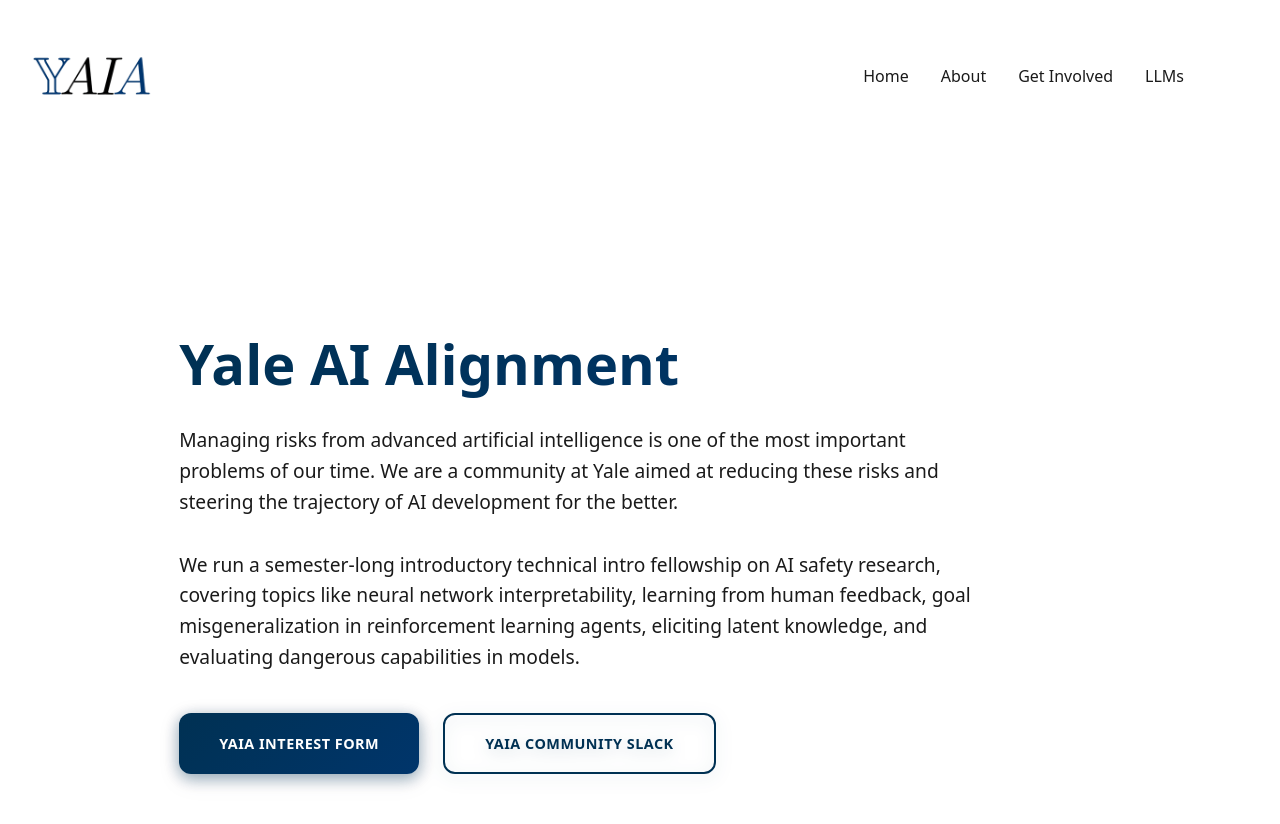
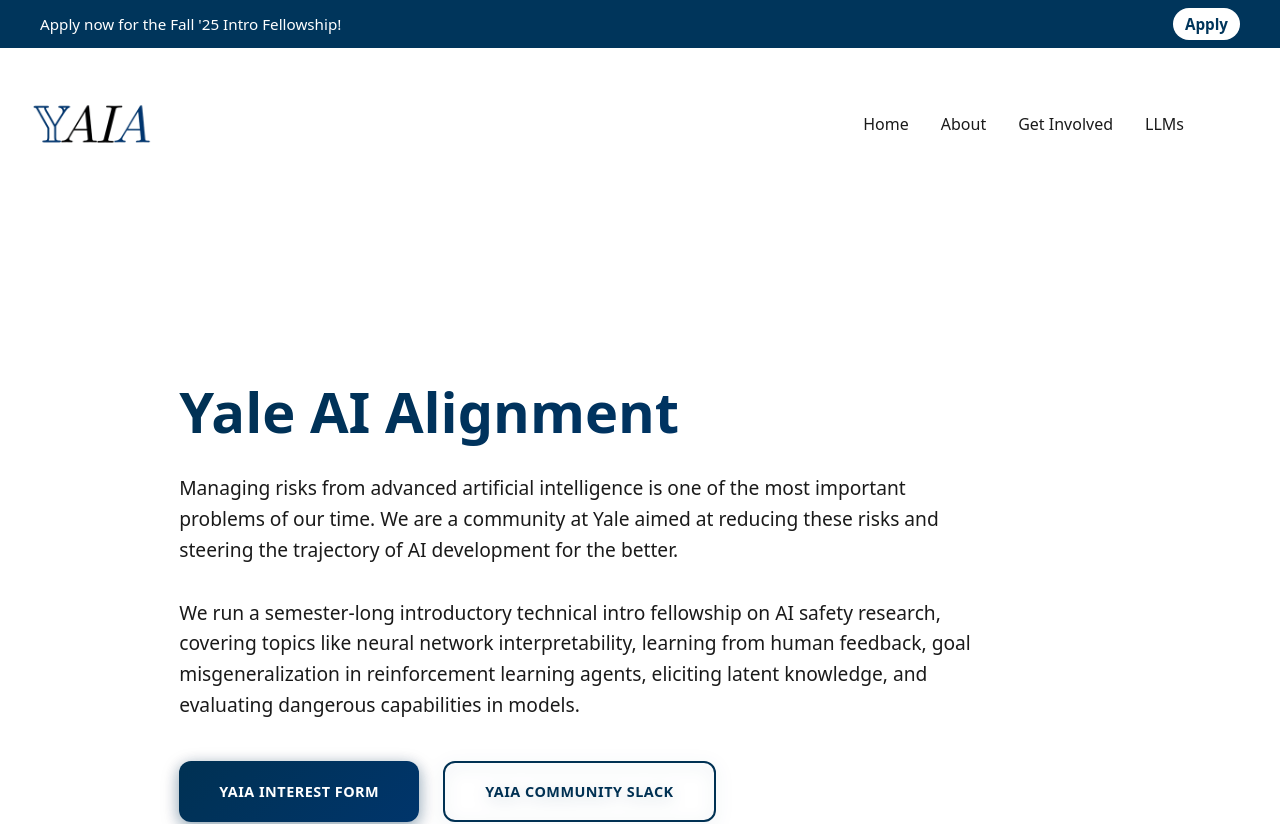
Before and after one commit to yejun-yun/yaleaia-website, a React (Create React App) app in the folder frontend/: page / in a window 1280 px wide. Shown: the top 824 px of the page. Built offline with nearby package versions, Linux system fonts and the light colour scheme; no server answers.

Commit message:
added intro fellowship banner

```diff
--- a/frontend/src/pages/Notificationbar.js
+++ b/frontend/src/pages/Notificationbar.js
@@ -1,9 +1,22 @@
 import React from 'react';
-import { Link } from 'react-router-dom';
-import '../styles/Navbar.css';
+import '../styles/Notificationbar.css';
 
 function Notificationbar() {
-  return null;
+  return (
+    <div className="notificationbar">
+      <div className="notificationbar-content">
+        <span>Apply now for the Fall '25 Intro Fellowship!</span>
+        <a
+          className="notificationbar-link"
+          href="https://docs.google.com/forms/d/e/1FAIpQLScT6ig0l_TrJuYeR2ae4_9oCzWZXaeEdHCzF7WFqUi25HCiyw/viewform?usp=dialog"
+          target="_blank"
+          rel="noopener noreferrer"
+        >
+          Apply
+        </a>
+      </div>
+    </div>
+  );
 }
 
 export default Notificationbar
--- a/frontend/src/styles/Notificationbar.css
+++ b/frontend/src/styles/Notificationbar.css
@@ -1,33 +1,35 @@
 .notificationbar {
-    background-color: white;
-    padding: .5rem 6rem;
+    background-color: #00355b;
+    color: white;
+    padding: .5rem 1rem;
+    display: flex;
+    justify-content: center;
+    align-items: center;
+    position: sticky;
+    top: 0;
+    z-index: 1000;
+    box-shadow: var(--shadow-standard-light);
+    font-size: 0.95rem;
+}
+
+.notificationbar-content {
+    width: 100%;
+    max-width: 1200px;
     display: flex;
     justify-content: space-between;
     align-items: center;
-    position: fixed;
-    width: 100%;
-    top: 0;
-    z-index: 1000;
-    margin-bottom: 1000px;
-    box-shadow: var(--shadow-standard-light); /* Added for better light mode visibility */
-    font-size: small;
-  }
+    gap: 12px;
+}
 
-  .navbar-logo a {
-    color: var(--primary-dark-blue);
-    font-size: 1.5rem;
-    font-weight: bold;
+.notificationbar-link {
+    color: #00355b;
+    background: #ffffff;
+    padding: 6px 12px;
+    border-radius: 999px;
     text-decoration: none;
-  }
+    font-weight: 600;
+}
 
-  .navbar-links a {
-    color: var(--text-primary-light);
-    text-decoration: none;
-    margin-right: 4rem;
-    margin-left: -2rem;
-    transition: color 0.3s ease;
-  }
-
-  .navbar-links a:hover {
-    color: var(--secondary-dark-blue);
-  }
+.notificationbar-link:hover {
+    background: #e6eef5;
+}
```
